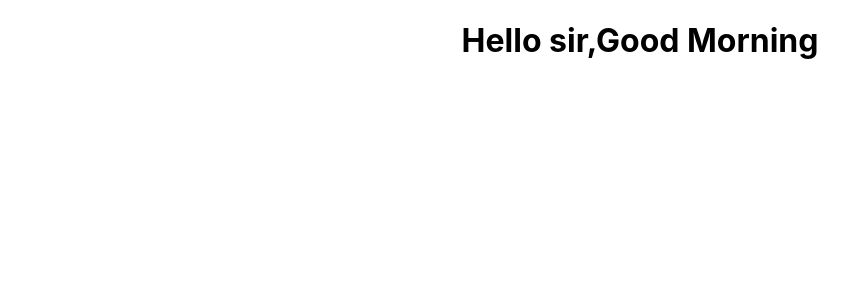
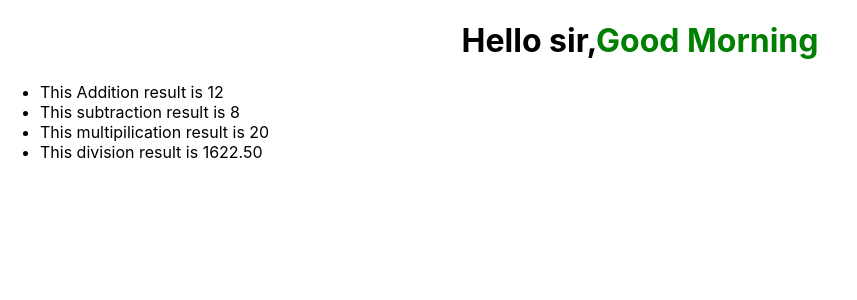
Before and after one commit to AbdulMoiz8994/thapapract, a React (Create React App) app: page / in a window 1280 px wide. Shown: the top 300 px of the page, without its empty margins (0-857 px from the left). Built offline with nearby package versions, Linux system fonts and the light colour scheme.

Commit message:
add these practice of thapa techcial

```diff
--- a/src/App.jsx
+++ b/src/App.jsx
@@ -1,18 +1,54 @@
 import React from 'react';
 import './App.css'
-import Heading from './Heading'
-import Para from './Para'
-import Ul from './Ul'
+
+// import Heading,{subheading,numbers,anothersunheading} from './Heading'
+import Para,{Sub,divs,Mul} from './Para'
+// import Ul from './Ul'
 
 
 function App(){
 
+ let dates=new Date()
+ dates=dates.getHours()
+ let changes;
+  let colors={
+
+  }
+ if(dates >=1 && dates <=12){
+   changes="Good Morning"
+    colors.color="green"
+ }else if(dates >12 && dates <=19){
+   changes="Good Evening";
+   colors.color="orange"
+ }else{
+   changes="Good Night"
+ }
+
+
+
+
+
   return(
     <div>
       <div>
-<Heading/>
-<Para/>
-<Ul/>
+ <h1>Hello sir,<span  style={colors}>{changes}</span></h1>
+<ul>
+  <li>This Addition result is {Para(10,2)}</li>
+  <li>This subtraction result is {Sub(10,2)}</li>
+  <li>This multipilication result is {Mul(10,2)}</li>
+  <li>This division result is { divs(3245,2)}</li>
+
+</ul>
+
+{/* <Heading/> */}
+{/* <ol>
+  <li>{subheading()}</li>
+  <li>{numbers}</li>
+  <li>{anothersunheading()}</li>
+  <li></li>
+</ol> */}
+
+{/* <Ul/> */}
       </div>
       {/* // const names="abdul moiz"
   // const lastNames="Attari"
--- a/src/Heading.jsx
+++ b/src/Heading.jsx
@@ -13,4 +13,27 @@ if(dates >=1 && dates <=12){
         </div>
     )
 }
+function subheading() {
+    return(
+    <div>
+        <h2>This is Sub haeding</h2>
+        <h4>The export default is only be one in a file like this Heading function</h4>
+    </div>
+    )
+}
+const numbers=233;
+
+export function anothersunheading() {
+     return(
+         <div>
+             <h3>This is heading three</h3>
+             <h3>This is heading three</h3>
+
+         </div>
+     )
+}
+
+
+
 export default Heading;
+export {subheading,numbers}
--- a/src/Para.jsx
+++ b/src/Para.jsx
@@ -1,16 +1,35 @@
 import React from 'react'
 
-function Para(){
-    let dates= new Date()
-dates=dates.getHours()
-let changes='';
-if(dates >12 && dates <=19){
-    changes="Hello sir,Good Evening"
+function Para(a,b){
+    let sum=a+b;
+    return(
+        <>
+            {sum}
+        </>
+    )
 }
+export function Sub(a,b) {
+    let sub=a-b;
     return(
-        <div>
-            <h1>{changes}</h1>
-        </div>
+        <>
+            {sub}
+        </>
+    )
+}
+export function divs(a,b) {
+    let divs=a/b;
+    return(
+        <>
+            {divs.toFixed(2)}
+            </>
+    )
+}
+export function Mul(a,b) {
+    let mul=a*b;
+    return(
+        <>
+            {mul}
+        </>
     )
 }
 export default Para;
```
Also changed, not shown: 1 other file (tests, documents, lock files or other folders).
